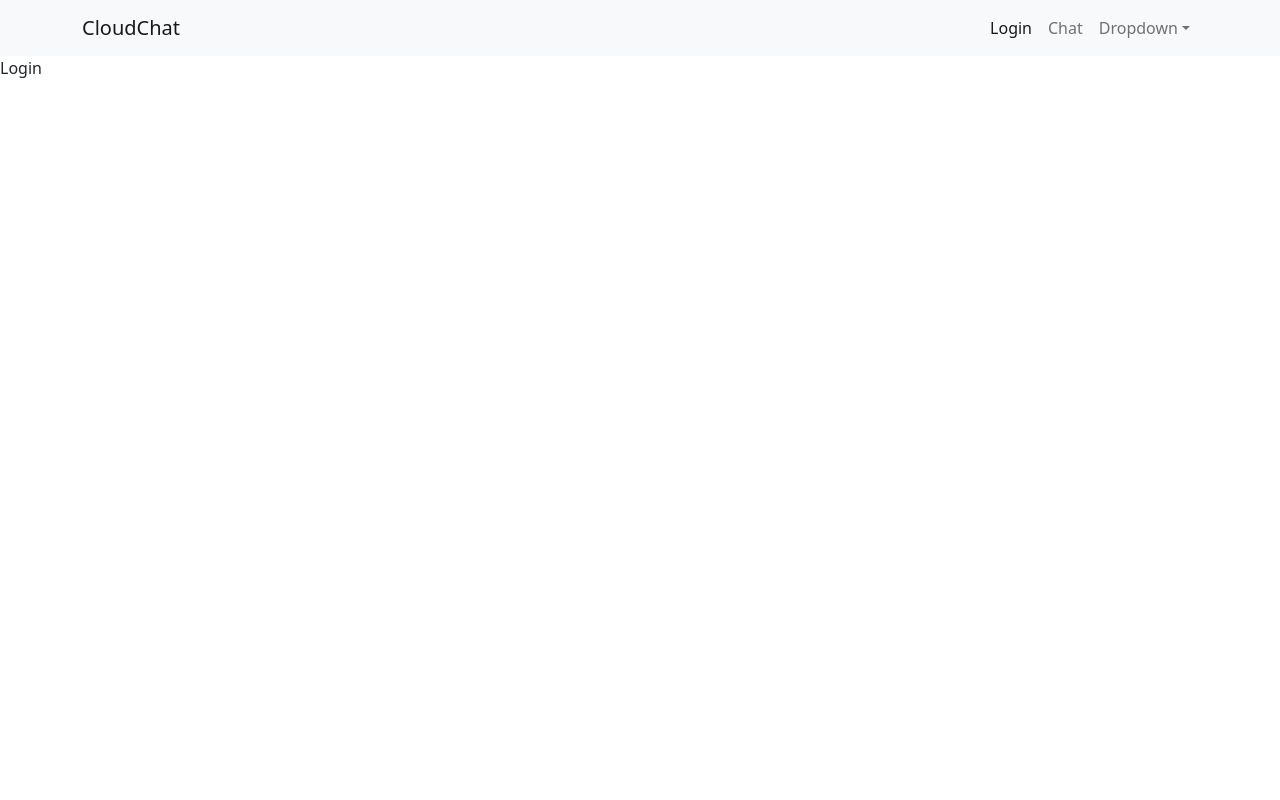
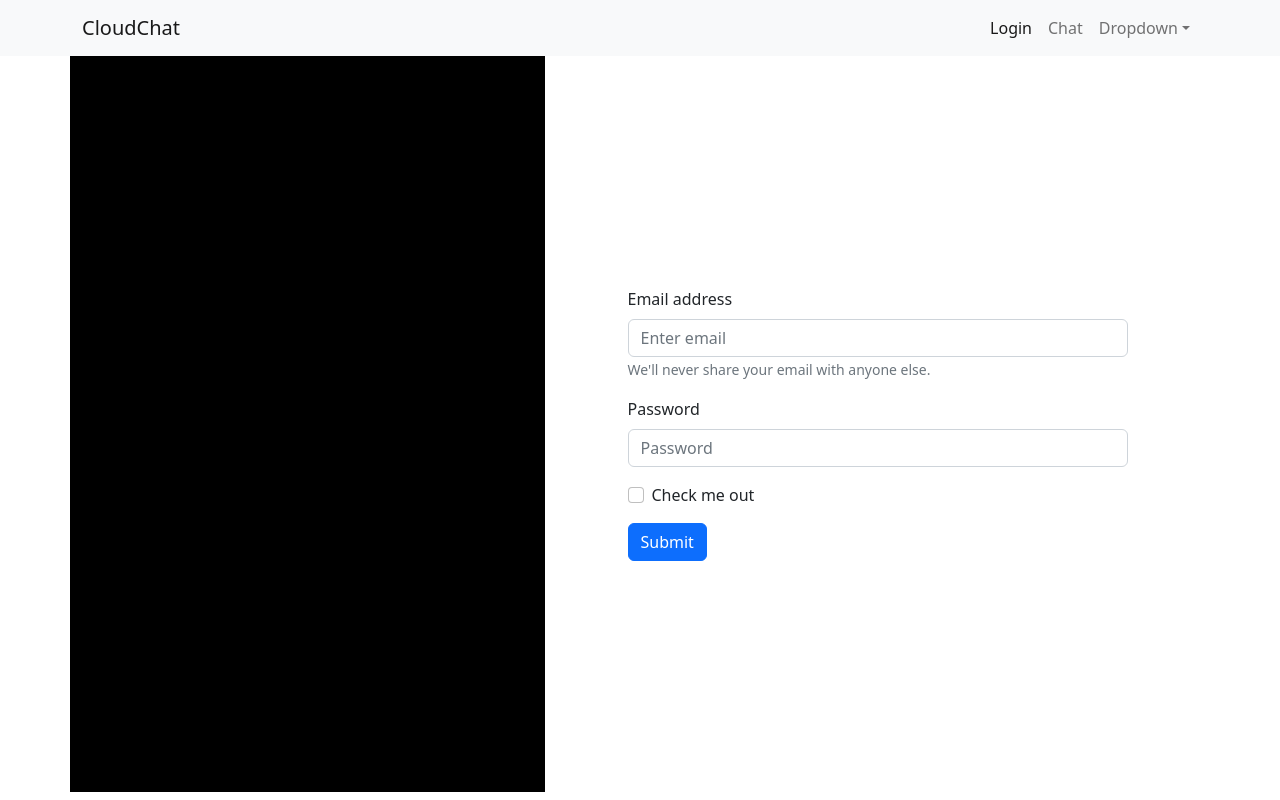
Before and after one commit to farmology/chatapp, a React (Create React App) app in the folder cloudchat/: page /login in a window 1280 px wide. Built offline with nearby package versions, Linux system fonts and the light colour scheme.

Commit message:
Import and style bootstrap form to login page

```diff
--- /dev/null
+++ b/cloudchat/src/pages/Login.css
@@ -0,0 +1,8 @@
+.login__bg {
+    background-color: black;
+    height: 92vh;
+    background-position: center;
+    background-size: cover;
+    background-repeat: no-repeat;
+    overflow-x: hidden;
+}
--- a/cloudchat/src/pages/Login.js
+++ b/cloudchat/src/pages/Login.js
@@ -1,8 +1,36 @@
 import React from 'react'
+import { Button, Col, Container, Row, Form } from 'react-bootstrap'
+import './Login.css'
 
 function Login() {
   return (
-    <div>Login</div>
+    <Container>
+    <Row>
+        <Col md={5} className='login__bg' ></Col>
+        <Col md={7} className='d-flex align-items-center justify-content-center flex-direction-column'>
+    <Form style={{ width: '80%', maxWidth: 500 }} >
+      <Form.Group className="mb-3" controlId="formBasicEmail">
+        <Form.Label>Email address</Form.Label>
+        <Form.Control type="email" placeholder="Enter email" />
+        <Form.Text className="text-muted">
+          We'll never share your email with anyone else.
+        </Form.Text>
+      </Form.Group>
+
+      <Form.Group className="mb-3" controlId="formBasicPassword">
+        <Form.Label>Password</Form.Label>
+        <Form.Control type="password" placeholder="Password" />
+      </Form.Group>
+      <Form.Group className="mb-3" controlId="formBasicCheckbox">
+        <Form.Check type="checkbox" label="Check me out" />
+      </Form.Group>
+      <Button variant="primary" type="submit">
+        Submit
+      </Button>
+    </Form>
+    </Col>
+    </Row>
+    </Container>
   )
 }
 
```
